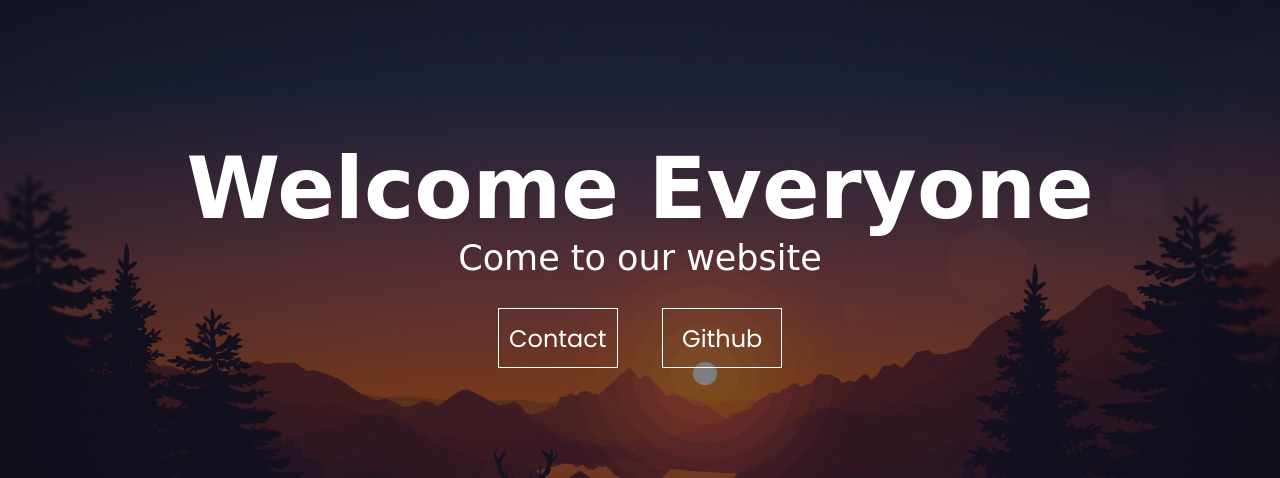
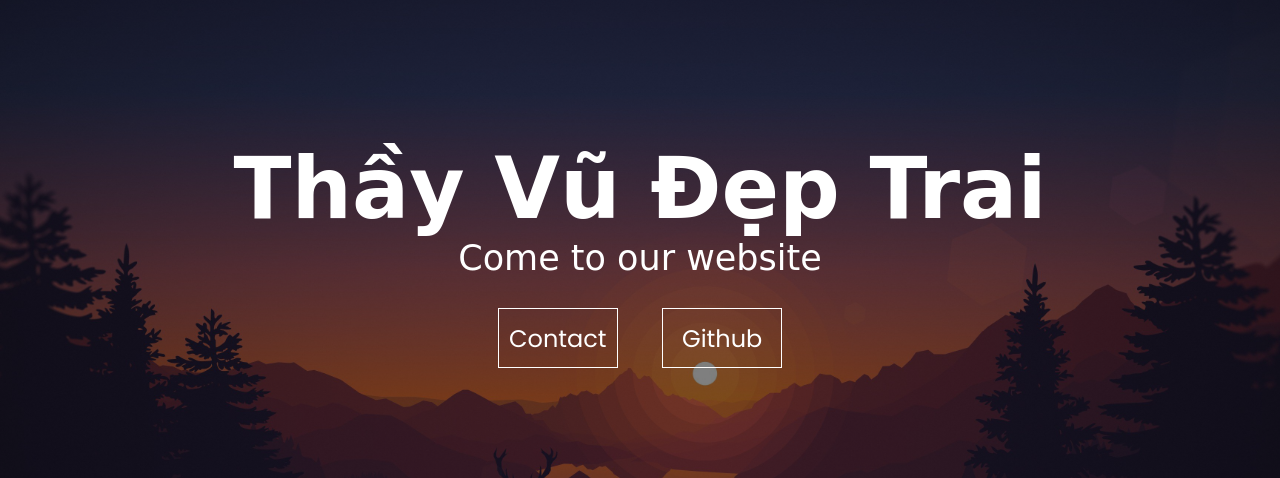
Before and after one commit to thinhbo19/simple-app, a PHP site: page / in a window 1280 px wide. Shown: the part 61-539 px from the top of the page. Run offline with PHP 8.4, Linux system fonts and the light colour scheme.

Commit message:
vudeptrai

```diff
--- a/index.php
+++ b/index.php
@@ -27,7 +27,7 @@
     </header>
 
     <div class="container">
-        <h1>Welcome Everyone</h1>
+        <h1>Thầy Vũ Đẹp Trai</h1>
         <p>Come to our website</p>
         <div class="btn-container">
             <button class="BTN">Contact</button>
```
